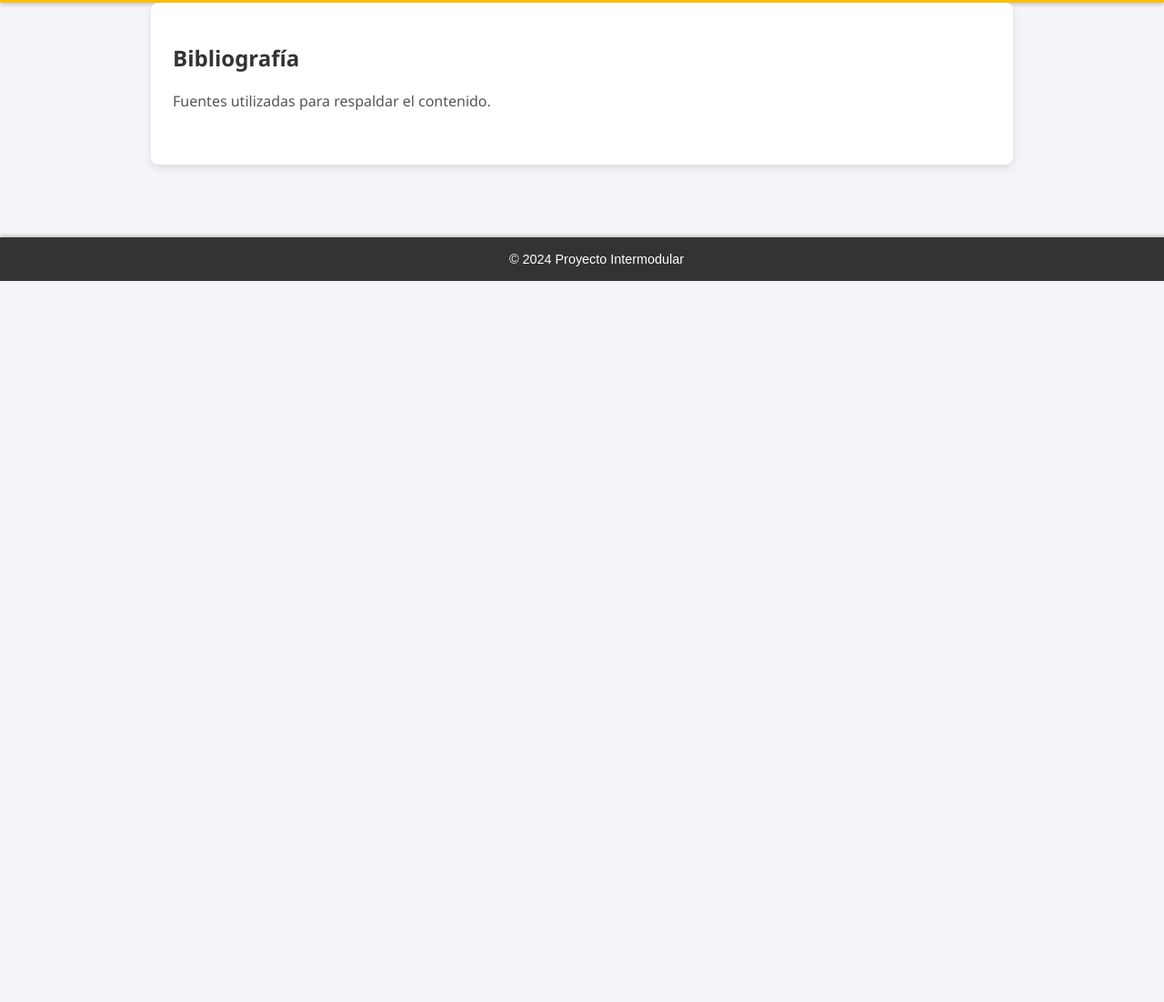
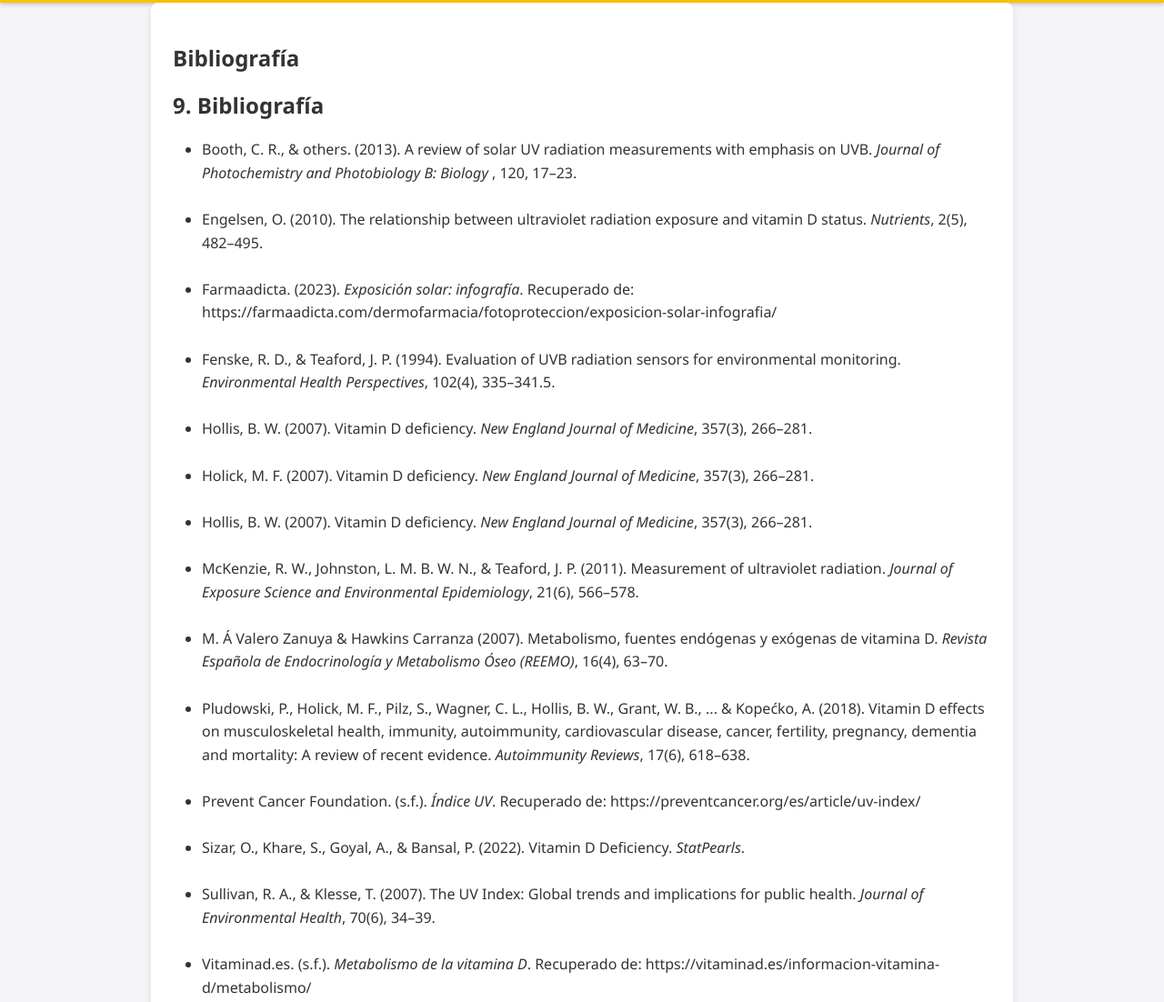
Before and after one commit to Vito-Pulls/Vito-Pulls.github.io, a plain HTML site: page 08Bibliografia.html in a window 1280 px wide. Shown: the part 229-1331 px from the top of the page at 91% size. Before the commit the page ends 800 px from the top, so only its background shows below. Drawn offline with Linux system fonts and the light colour scheme.

```diff
--- a/08Bibliografia.html
+++ b/08Bibliografia.html
@@ -32,7 +32,45 @@
     <main>
         <section id="bibliografia">
             <h2>Bibliografía</h2>
-            <p>Fuentes utilizadas para respaldar el contenido.</p>
+            <h2>9. Bibliografía</h2>
+
+            <ul>
+                <li>Booth, C. R., & others. (2013). A review of solar UV radiation measurements with emphasis on UVB. <i>Journal of Photochemistry and Photobiology B: Biology
+                </i>, 120, 17–23.</li>
+                <br>
+                <li>Engelsen, O. (2010). The relationship between ultraviolet radiation exposure and vitamin D status. <i>Nutrients</i>, 2(5), 482–495.</li>
+                <br>
+                <li>Farmaadicta. (2023). <i>Exposición solar: infografía</i>. Recuperado de: https://farmaadicta.com/dermofarmacia/fotoproteccion/exposicion-solar-infografia/</li>
+                <br>
+                <li>Fenske, R. D., & Teaford, J. P. (1994). Evaluation of UVB radiation sensors for environmental monitoring.
+                    <i>Environmental Health Perspectives</i>, 102(4), 335–341.5.</li>
+                <br>
+                <li>Hollis, B. W. (2007). Vitamin D deficiency. <i>New England Journal of Medicine</i>, 357(3), 266–281.</li>
+                <br>
+                <li>Holick, M. F. (2007). Vitamin D deficiency. <i>New England Journal of Medicine</i>, 357(3), 266–281.</li>
+                <br>
+                <li>Hollis, B. W. (2007). Vitamin D deficiency. <i>New England Journal of Medicine</i>, 357(3), 266–281.</li>
+                <br>
+                <li>McKenzie, R. W., Johnston, L. M. B. W. N., & Teaford, J. P. (2011). Measurement of ultraviolet radiation.
+                    <i>Journal of Exposure Science and Environmental Epidemiology</i>, 21(6), 566–578.</li>
+                <br>
+                <li>M. Á Valero Zanuya & Hawkins Carranza (2007). Metabolismo, fuentes endógenas y exógenas de vitamina D.
+                    <i>Revista Española de Endocrinología y Metabolismo Óseo (REEMO)</i>, 16(4), 63–70.</li>
+                <br>
+                <li>Pludowski, P., Holick, M. F., Pilz, S., Wagner, C. L., Hollis, B. W., Grant, W. B., ... & Kopećko, A. (2018).
+                    Vitamin D effects on musculoskeletal health, immunity, autoimmunity, cardiovascular disease, cancer, fertility, pregnancy, dementia and mortality:
+                    A review of recent evidence. <i>Autoimmunity Reviews</i>, 17(6), 618–638.</li>
+                <br>
+                <li>Prevent Cancer Foundation. (s.f.). <i>Índice UV</i>. Recuperado de: https://preventcancer.org/es/article/uv-index/</li>
+                <br>
+                <li>Sizar, O., Khare, S., Goyal, A., & Bansal, P. (2022). Vitamin D Deficiency. <i>StatPearls</i>.</li>
+                <br>
+                <li>Sullivan, R. A., & Klesse, T. (2007). The UV Index: Global trends and implications for public health.
+                <i>Journal of Environmental Health</i>, 70(6), 34–39.</li>
+                <br>
+                <li>Vitaminad.es. (s.f.). <i>Metabolismo de la vitamina D</i>. Recuperado de: https://vitaminad.es/informacion-vitamina-d/metabolismo/</li>
+            </ul>
+
         </section>
     </main>
 <footer>
```
Also changed, not shown: 07Conclusiones.html (+25 -1 lines).
